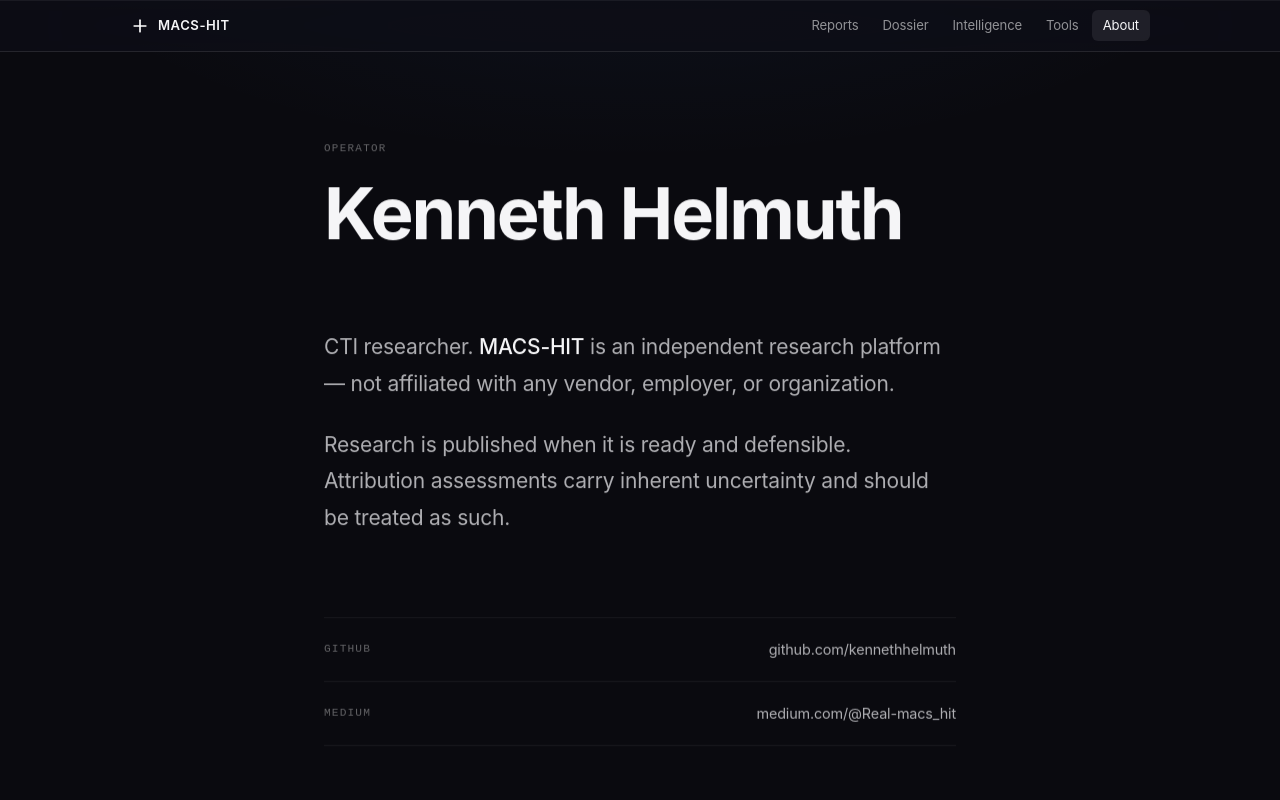
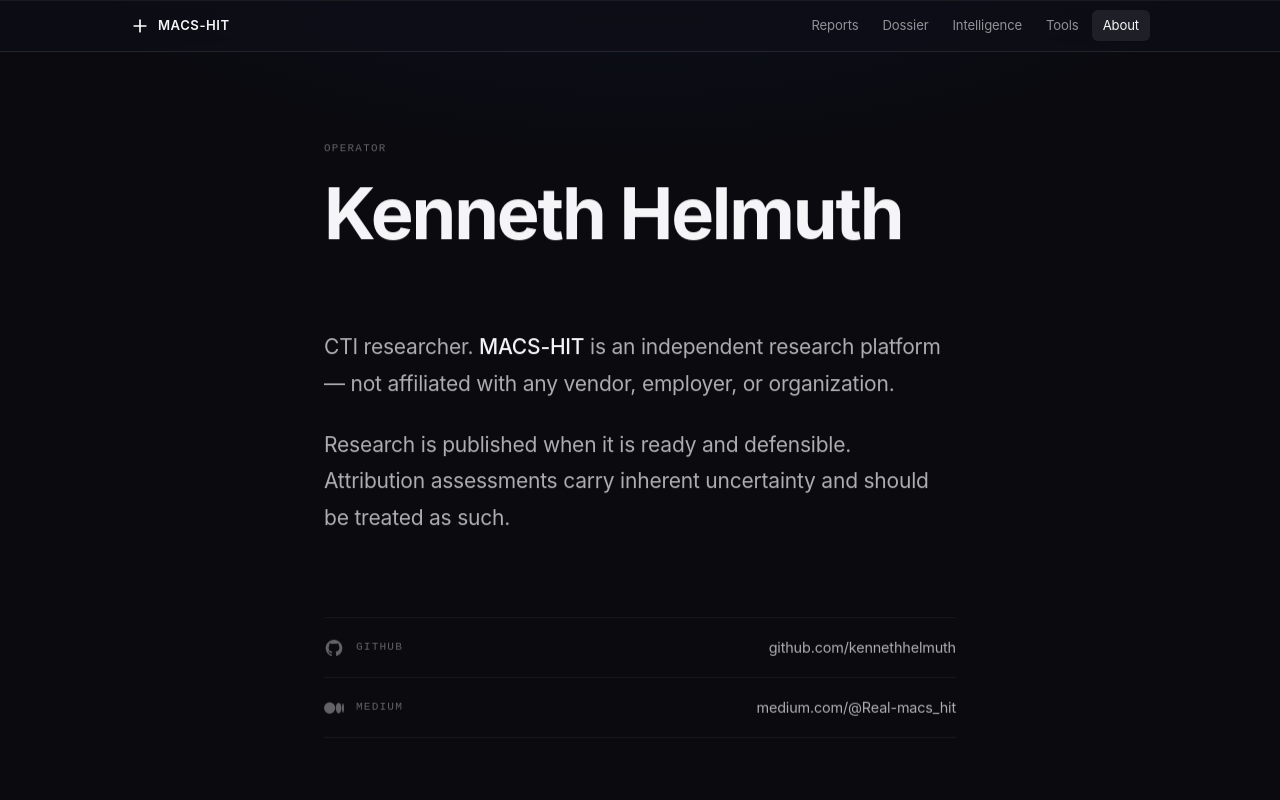
Before and after one commit to KennethHelmuth/macs-hit.github.io, a Next.js app: page /macs-hit.github.io/about in a window 1280 px wide. Shown: the top 800 px of the page. Built offline with nearby package versions, Linux system fonts and the light colour scheme.

Commit message:
Added svg logos in about section

```diff
--- a/app/about/page.tsx
+++ b/app/about/page.tsx
@@ -1,17 +1,31 @@
 "use client";
 
 import Reveal from "@/components/Reveal";
+
+const GitHubIcon = () => (
+  <svg width="20" height="20" viewBox="0 0 24 24" fill="currentColor" aria-hidden="true">
+    <path d="M12 2C6.477 2 2 6.484 2 12.017c0 4.425 2.865 8.18 6.839 9.504.5.092.682-.217.682-.483 0-.237-.008-.868-.013-1.703-2.782.605-3.369-1.343-3.369-1.343-.454-1.158-1.11-1.466-1.11-1.466-.908-.62.069-.608.069-.608 1.003.07 1.531 1.032 1.531 1.032.892 1.53 2.341 1.088 2.91.832.092-.647.35-1.088.636-1.338-2.22-.253-4.555-1.113-4.555-4.951 0-1.093.39-1.988 1.029-2.688-.103-.253-.446-1.272.098-2.65 0 0 .84-.27 2.75 1.026A9.564 9.564 0 0112 6.844c.85.004 1.705.115 2.504.337 1.909-1.296 2.747-1.027 2.747-1.027.546 1.379.202 2.398.1 2.651.64.7 1.028 1.595 1.028 2.688 0 3.848-2.339 4.695-4.566 4.943.359.309.678.92.678 1.855 0 1.338-.012 2.419-.012 2.747 0 .268.18.58.688.482A10.019 10.019 0 0022 12.017C22 6.484 17.522 2 12 2z" />
+  </svg>
+);
+
+const MediumIcon = () => (
+  <svg width="20" height="20" viewBox="0 0 24 24" fill="currentColor" aria-hidden="true">
+    <path d="M13.54 12a6.8 6.8 0 01-6.77 6.82A6.8 6.8 0 010 12a6.8 6.8 0 016.77-6.82A6.8 6.8 0 0113.54 12zM20.96 12c0 3.54-1.51 6.42-3.38 6.42-1.87 0-3.39-2.88-3.39-6.42s1.52-6.42 3.39-6.42 3.38 2.88 3.38 6.42M24 12c0 3.17-.53 5.75-1.19 5.75-.66 0-1.19-2.58-1.19-5.75s.53-5.75 1.19-5.75C23.47 6.25 24 8.83 24 12z" />
+  </svg>
+);
 
 const links = [
   {
     label: "GitHub",
     display: "github.com/kennethhelmuth",
     href: "https://github.com/kennethhelmuth",
+    icon: <GitHubIcon />,
   },
   {
     label: "Medium",
     display: "medium.com/@Real-macs_hit",
     href: "https://medium.com/@Real-macs_hit",
+    icon: <MediumIcon />,
   },
 ];
 
@@ -46,16 +60,18 @@
         {/* Links */}
         <Reveal delay={180}>
           <div style={{ marginBottom: 80 }}>
-            {links.map(({ label, display, href }) => (
+            {links.map(({ label, display, href, icon }) => (
               <a
                 key={label}
                 href={href}
                 target="_blank"
                 rel="noopener noreferrer"
                 className="about-link-row"
-                style={{ display: "flex" }}
               >
-                <span className="about-link-label">{label}</span>
+                <span className="about-link-left">
+                  <span className="about-link-icon">{icon}</span>
+                  <span className="about-link-label">{label}</span>
+                </span>
                 <span className="about-link-url">{display}</span>
               </a>
             ))}
--- a/app/globals.css
+++ b/app/globals.css
@@ -489,9 +489,10 @@
   display: flex;
   align-items: center;
   justify-content: space-between;
-  padding: 20px 0;
+  padding: 18px 0;
   border-bottom: 1px solid var(--border);
   transition: opacity 0.2s;
+  text-decoration: none;
 }
 
 .about-link-row:first-child {
@@ -499,6 +500,18 @@
 }
 
 .about-link-row:hover { opacity: 0.65; }
+
+.about-link-left {
+  display: flex;
+  align-items: center;
+  gap: 12px;
+}
+
+.about-link-icon {
+  display: flex;
+  align-items: center;
+  color: var(--text-3);
+}
 
 .about-link-label {
   font-family: var(--mono);
```
